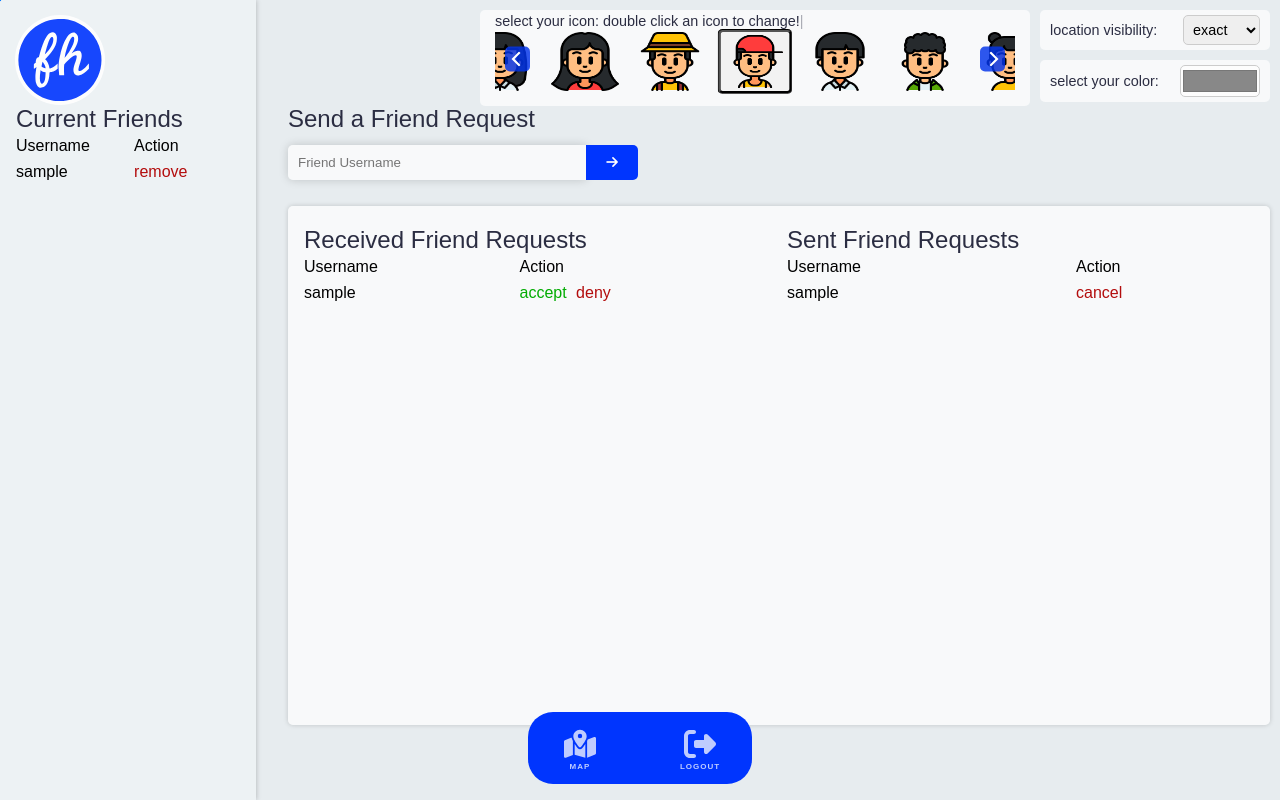
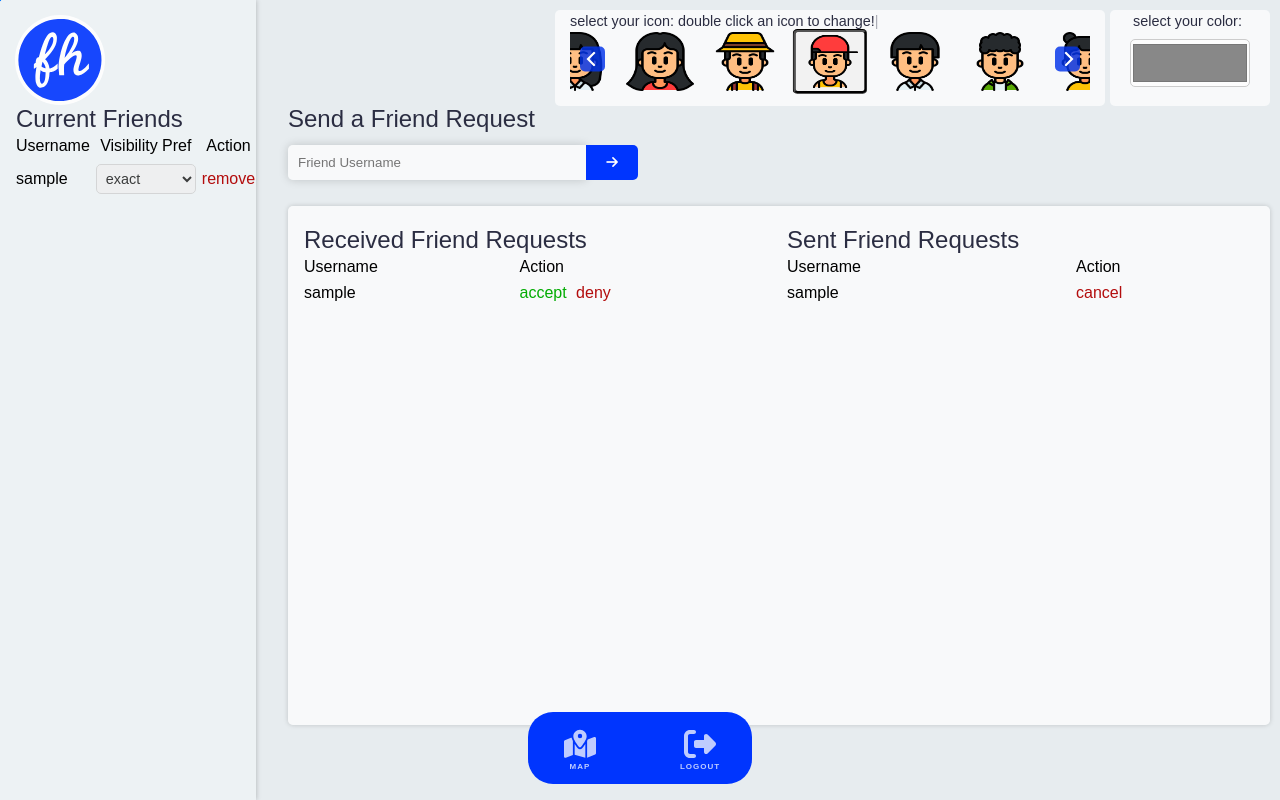
Before and after one commit to ChicoState/FriendHub, a Django app: page /friendList/ in a window 1280 px wide. Run offline with Django 4.2, Linux system fonts and the light colour scheme; a user stored in the database is signed in; tables that the repository leaves empty hold one stand-in row (values such as "Sample post"); some web fonts are replaced.

Commit message:
Added Selective Friend Location Sharing & Appropriate Tests, Fixed #88

```diff
--- a/friends/models.py
+++ b/friends/models.py
@@ -9,20 +9,20 @@ class FriendList(models.Model):
         return self.user.username
 
     def addFriend(self, account):
-        # Add a new friend
+        # add a new friend
         if not account in self.friends.all():
             self.friends.add(account)
 
     def removeFriend(self, account):
-        # Remove a friend
+        # remove a friend
         if account in self.friends.all():
             self.friends.remove(account)
 
     def unfriend(self, removee):
-        # Initiate unfriending someone :(
+        # initiate unfriending someone :(
         removerFriendsList = self # person removing the other person
         removerFriendsList.removeFriend(removee)
-        # Removing user from removee friend list
+        # removing user from removee friend list
         friendList = FriendList.objects.get(user=removee)
         friendList.removeFriend(self.user)
 
@@ -40,7 +40,7 @@ class FriendRequest(models.Model):
 
     def __str__(self):
         return self.sender.username
-
+    # i mean just read the function name
     def accept(self):
         receiverFriendList = FriendList.objects.get(user=self.receiver)
         if receiverFriendList:
@@ -48,10 +48,10 @@ class FriendRequest(models.Model):
             senderFriendList = FriendList.objects.get(user=self.sender)
             if senderFriendList:
                 senderFriendList.addFriend(self.receiver)
-                self.delete()  # Delete the friend request after accepting
-
+                self.delete()
+    # deleting friend req after declining
     def decline(self):
-        self.delete()  # Delete the friend request after declining
-
+        self.delete()
+    # deleting friend req after cancelling
     def cancel(self):
-        self.delete()  # Delete the friend request after canceling
+        self.delete()
--- a/friends/views.py
+++ b/friends/views.py
@@ -1,12 +1,11 @@
 from django.shortcuts import render, redirect, get_object_or_404
 from map.forms import DistancePreferenceForm, ColorPreferenceForm, IconPreferenceForm
 from django.contrib.auth.decorators import login_required
-from map.models import UserData
+from map.models import UserData, FriendLocationPreference
 from .models import FriendRequest, FriendList
 from django.contrib.auth.models import User
 from django.contrib import messages
 from django.db.models import Q
-
 
 @login_required(login_url='/login/')
 def friendList(request):
@@ -19,25 +18,25 @@ def friendList(request):
 
     # get user data for current user
     userData = UserData.objects.get(djangoUser=request.user)
-    currentDistancePreference = userData.distancePreference
     currentColorPreference = userData.colorPreference
     currentIconPreference = userData.iconPreference
-    # instantiate the distance preference form
-    form = DistancePreferenceForm(initial={'distance': currentDistancePreference})
 
+    # create a dictionary to hold a form for each friend
+    friend_forms = {}
+    for friend in friends.friends.all():
+        # get the current distance preference for the friend
+        preference, _ = FriendLocationPreference.objects.get_or_create(user=request.user, friend=friend, defaults={'distancePreference': 6})
+        friend_forms[friend] = DistancePreferenceForm(initial={'friend_id': friend.id, 'distance': preference.distancePreference})
     colorForm = ColorPreferenceForm(initial={'color': currentColorPreference})
-
     iconForm = IconPreferenceForm(initial={'icon': currentIconPreference})
 
     context = {
         'friendRequestsReceived': friendRequestsReceived,
         'friendRequestsSent': friendRequestsSent,
-        'friends': friends.friends.all(),
-        'form': form,
+        'friend_forms': friend_forms,
         'colorForm': colorForm,
         'iconForm': iconForm,
         'pfpNum': currentIconPreference,
-        'currentDistancePreference': currentDistancePreference
     }
 
     return render(request, 'friendList.html', context)
@@ -89,7 +88,7 @@ def removeFriend(request, friendId):
         userFriendList.unfriend(friendToRemove)
         messages.success(request, f"Successfully unfriended {friendToRemove.username}!")
 
-        # remove any friend requests between the two users
+        # remove any friend requests between the two users how does this shit work???!????
         FriendRequest.objects.filter(
             Q(sender=currentUser, receiver=friendToRemove) |
             Q(sender=friendToRemove, receiver=currentUser)
--- a/map/forms.py
+++ b/map/forms.py
@@ -36,7 +36,8 @@ class LoginForm(forms.Form):
     lng = forms.DecimalField(widget = forms.HiddenInput(), required = False, label='Longitude', max_digits=22, decimal_places=16)
 
 class DistancePreferenceForm(forms.Form):
-    distance = forms.ChoiceField(choices=[
+    friend_id = forms.IntegerField(widget=forms.HiddenInput())
+    distance = forms.ChoiceField(label='', choices=[
         (1, 'exact'),
         (6, 'hide'),
         (2, '500m'),
--- a/static/css/friends.css
+++ b/static/css/friends.css
@@ -45,7 +45,7 @@ p, .friends-section ul, .messages, .icon-selector h3 {
 
 .icons-container, .home-label, .fPage, .container, .friends-section,
 .requests-section, .requestsContainer, .FrContainer, .input-wrapper,
-.friendsDiv, .distance-selector, .color-selector{
+.friendsDiv, .color-selector{
   display: flex;
 }
 
@@ -53,7 +53,7 @@ p, .friends-section ul, .messages, .icon-selector h3 {
   flex-direction: column;
 }
 
-.fPage, .home-label, .input-wrapper, .distance-selector, .color-selector {
+.fPage, .home-label, .input-wrapper, .color-selector {
   align-items: center;
 }
 
@@ -70,13 +70,13 @@ p, .friends-section ul, .messages, .icon-selector h3 {
   list-style-type: none;
 }
 
-.icon-selector, form input, .distance-selector, .color-selector {
+.icon-selector, form input,.color-selector {
   background-color: var(--form-background-color);
 }
 
-.requestsContainer, .table th, .distance-selector, .color-selector,
-.distance-selector select, .color-selector select, .carousel-cell img,
-.flickity-prev-next-button  {
+.requestsContainer, .table th, .color-selector,
+.color-selector select, .carousel-cell img,
+.flickity-prev-next-button, #id_distance  {
   border-radius: var(--border-radius);
 }
 
@@ -201,7 +201,7 @@ p {
   flex: 1;
   box-shadow: 0 0 5px rgba(0, 0, 0, 0.250);
   max-width: 20%;
-  padding-right: 2rem;
+  padding-right: 1rem;
 }
 
 .friends-section h2 {
@@ -311,13 +311,15 @@ table {
 }
 
 table th, table td {
+  text-align: left;
   padding: 4px 6px;
-  text-align: left;
+  padding-left: 0;
+  font-weight: 200;
 }
 
-table th, table td {
-  padding-left: 0;
-  font-weight: 200;
+.friends-section table th:nth-of-type(even), .friends-section table th:last-of-type,
+.friends-section table td:last-of-type {
+  text-align: center;
 }
 
 table th {
@@ -362,36 +364,37 @@ a {
 
 /* Forms */
 
-.distance-selector, .color-selector, .icon-selector, .icons-container {
+.color-selector, .icon-selector, .icons-container {
   position: absolute;
 }
 
-.distance-selector, .icon-selector {
+.icon-selector {
   top: 10px;
 }
 
-.distance-selector, .color-selector {
-  width: 230px;
-  padding: 5px 10px
+.color-selector {
+  height: 96px;
+  width: 160px;
+  padding: 3px 15px
 }
 
-.distance-selector, .color-selector{
+.color-selector{
+  flex-direction: column;
   right: 10px;
-  justify-content: space-between;
   gap: 10px;
   box-shadow: var(----form-shadow);
 }
 
 .color-selector {
-  top: 60px;
+  top: 10px;
 }
 
-.distance-selector label, .color-selector label {
+.color-selector label {
   font-size: 0.9rem;
   margin-right: 5px;
 }
 
-.distance-selector select, .color-selector input {
+#id_distance, .color-selector input {
   padding: 5px;
   font-size: 0.9rem;
   border: 1px solid #ccc;
@@ -399,16 +402,15 @@ a {
 }
 
 #id_color {
-  /* flex: 0; */
   padding: 0;
-  width: 80px !important;
-  height: 2rem;
+  width: 120px !important;
+  height: 3rem;
   border-radius: 5px;
   box-shadow: none;
 }
 
 .icon-selector {
-  right: 250px;
+  right: 175px;
   height: 96px;
   width: 550px;
   padding: 3px 15px;
@@ -422,6 +424,21 @@ a {
   font-size: .9rem;
   color: #2b2d42;
   font-family: var(--main-font);
+}
+
+#distanceForm p label {
+  display: none;
+}
+
+#distanceForm {
+  margin: 0;
+  padding: 0;
+}
+
+
+#id_distance{
+  box-shadow: var(----form-shadow);
+  width: 100px;
 }
 
 /* Icon Carousel */
--- a/templates/friendList.html
+++ b/templates/friendList.html
@@ -4,7 +4,7 @@
     {% include "header.html" %}
     <link rel="stylesheet" href="{% static 'css/flickity.css' %}" media="screen">
     <link rel="stylesheet" href="https://cdnjs.cloudflare.com/ajax/libs/font-awesome/6.4.2/css/all.min.css" integrity="sha512-z3gLpd7yknf1YoNbCzqRKc4qyor8gaKU1qmn+CShxbuBusANI9QpRohGBreCFkKxLhei6S9CQXFEbbKuqLg0DA==" crossorigin="anonymous" referrerpolicy="no-referrer" />
-    <link rel="stylesheet" type="text/css" href="{% static 'css/friends.css' %}?v=1.08"/>
+    <link rel="stylesheet" type="text/css" href="{% static 'css/friends.css' %}?v=1.09"/>
 </head>
 <body id>
     <a href = "/map">
@@ -28,13 +28,13 @@
     </div>
     {% include "cursorWave.html" %}
     <div class="container">
-        <form id = "distanceForm" method="post" action="{% url 'setDistancePreference' %}">
+        <!-- <form id = "distanceForm" method="post" action="{% url 'setDistancePreference' %}">
             {% csrf_token %}
             <div class="distance-selector">
                 <label for="{{ form.distance.idForLabel }}">location visibility:</label>
                 {{ form.distance }}
             </div>
-        </form>
+        </form> -->
         <form id = "colorForm" method="post" action="{% url 'setColorPreference' %}">
             {% csrf_token %}
             <div class = "color-selector">
@@ -68,15 +68,22 @@
                 <thead>
                     <tr>
                         <th>Username</th>
+                        <th>Visibility Pref</th>
                         <th>Action</th>
                     </tr>
                 </thead>
                 <tbody>
-                    {% for friend in friends %}
+                    {% for friend, form in friend_forms.items %}
                     <tr>
                         <td>{{ friend.username }}</td>
                         <td>
-                            <a class ="remove" href="{% url 'removeFriend' friend.id %}">remove</a>
+                            <form id = "distanceForm" method="post" action="{% url 'setDistancePreference' %}">
+                                {% csrf_token %}
+                                {{form.as_p}}
+                            </form>
+                        </td>
+                        <td>
+                            <a class="remove" href="{% url 'removeFriend' friend.id %}">remove</a>
                         </td>
                     </tr>
                     {% endfor %}
@@ -160,10 +167,12 @@
     function getCurPfp() {
         return {{pfpNum}}
     }
+    if(document.getElementById("id_distance")){
+        document.getElementById("id_distance").addEventListener("change", (e) => {
+            document.getElementById("distanceForm").submit();
+        });
+    }
 
-    document.getElementById("id_distance").addEventListener("change", (e) => {
-        document.getElementById("distanceForm").submit();
-    });
     document.getElementById("id_color").addEventListener("change", (e) => {
         document.getElementById("colorForm").submit();
     });
```
Also changed, not shown: map/models.py (+36 -28 lines), map/tests.py (+33 -29 lines), map/views.py (+14 -15 lines), static/css/map.css (+8 -2 lines), templates/map.html (+6 -1 lines), map/migrations/0007_remove_userdata_distancepreference_and_more.py (added).
